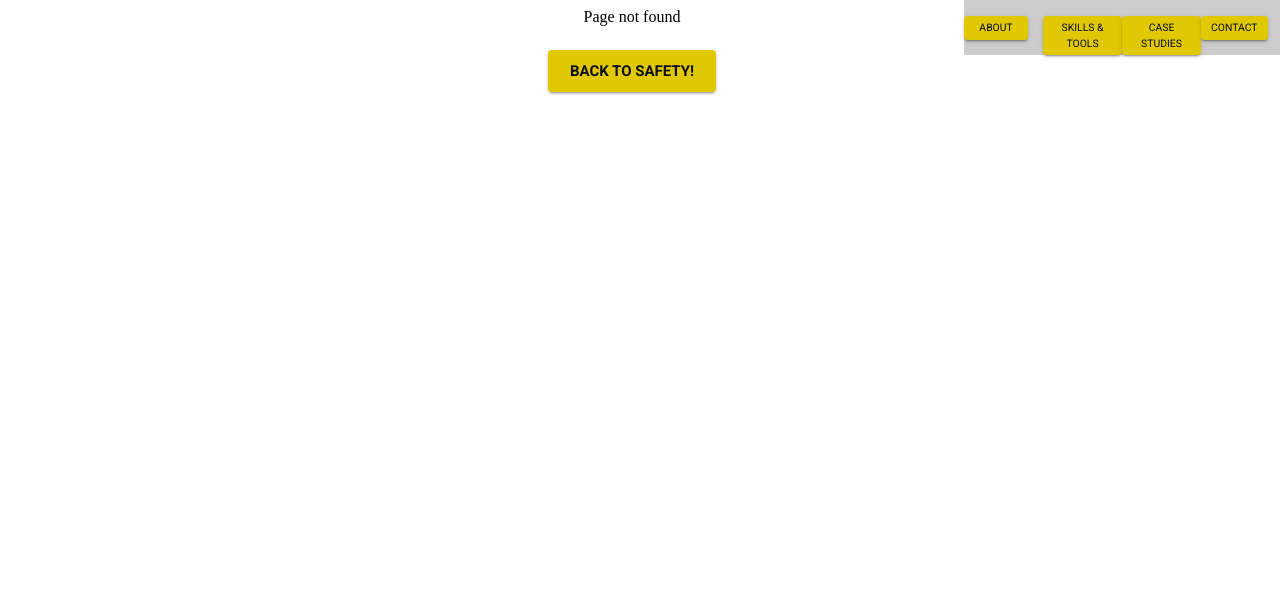
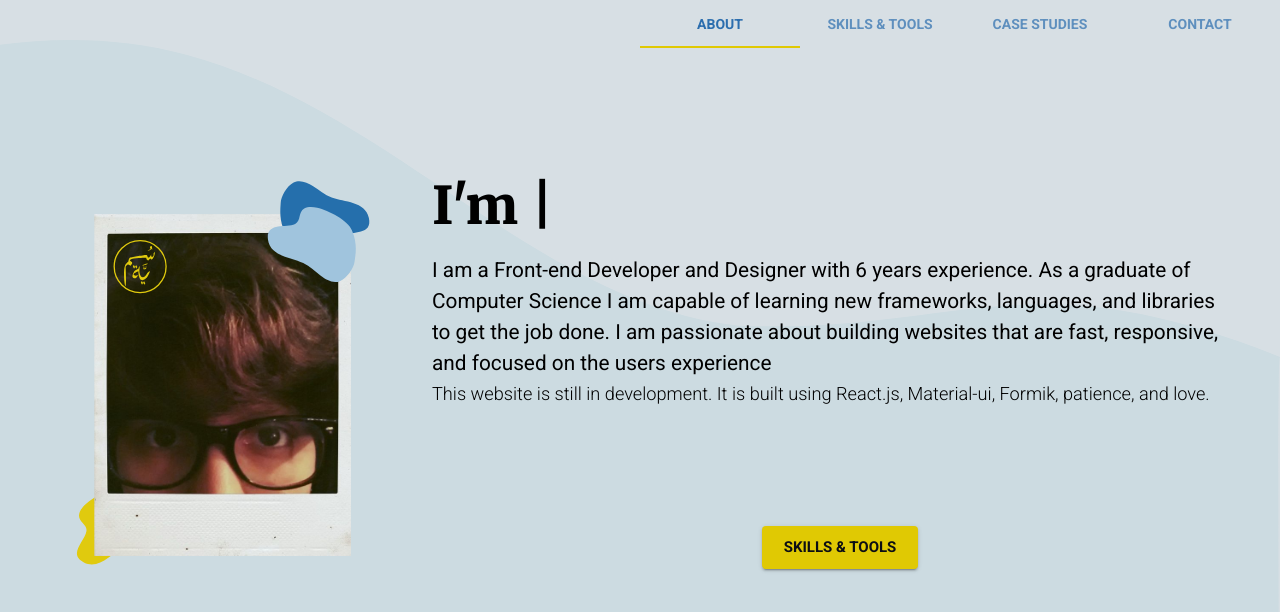
Before and after one commit to sumayahalmohanna/portfolioReactApp, a React (Create React App) app: page /portfolioReactApp/home/about in a window 1280 px wide. Before the commit this address had no page. Shown: the top 612 px of the page. Built offline with nearby package versions, Linux system fonts and the light colour scheme.

Commit message:
Finaly got it all working.. urls, tabs, and call to action nav buttons all work.

```diff
--- a/src/App.js
+++ b/src/App.js
@@ -1,28 +1,23 @@
 import React from 'react';
-import About from './components/About/About';
-import Skills from './components/Skills/Skills';
-import CaseStudies from './components/CaseStudies/CaseStudies';
-import Contact from './components/Contact/Contact';
-import FixedNav from './components/FixedNav';
+import Home from './components/Home';
 import FoFPage from './components/FoFPage';
 
-import {Route, Switch} from 'react-router-dom';
+import {Route, Switch, Redirect, withRouter} from 'react-router-dom';
 
 
-export default function App(){
+function App(){
   return (
     <>
     <Switch>
-      <Route exact path="/"  component={About} />
-      <Route exact path="/Skills"  component={Skills} />
-      <Route exact path="/CaseStudies"  component={CaseStudies} />
-      <Route exact path="/Contact"  component={Contact} />
-      <Route component={FoFPage} />
+      <Redirect exact from="/"  to="/home/about" />
+      <Route exact path="/home/:page?"  render={props => <Home {...props} />} />
+      <Route render={props => <FoFPage {...props} />} />
     </Switch>
-    <FixedNav />
     </>
   );
-}
+};
+
+export default withRouter(App);
 
 
 /*
--- a/src/components/About/About.js
+++ b/src/components/About.js
@@ -4,10 +4,10 @@ import Typography from '@material-ui/core/Typography';
 import Grid from '@material-ui/core/Grid';
 import Typewriter from 'typewriter-effect';
 import { makeStyles } from '@material-ui/core/styles';
-import { Link, withRouter } from 'react-router-dom';
+import { withRouter } from 'react-router-dom';
 
-import ProfilePicture from '../../assets/images/profilePic.svg';
-import BackgroundImage from '../../assets/images/touchOfBlueHills.svg';
+import ProfilePicture from '../assets/images/profilePic.svg';
+import BackgroundImage from '../assets/images/touchOfBlueHills.svg';
 
 const useStyles = makeStyles((theme) => ({
   root:{
@@ -76,16 +76,16 @@ function About(){
                      websites that are fast, responsive, and focused on the users experience
                   </Typography>
                   <Typography className={classes.textBody} variant="body2">This website is still in development.
-                    It will break on page reload and navigating using URL's. This is a simple demo for now.
+                    It is built using React.js, Material-ui, Formik, patience, and love.
                   </Typography>
                 </Grid>
             </Grid>
             <Grid item xs={12}>
               <Grid item container className={classes.spacer}></Grid>
               <Grid container justify='center'>
-                <Link to="/Skills"><Button size="large" variant="contained" color="primary">
+                 <Button href="/portfolioReactApp/home/skills" size="large" variant="contained" color="primary">
                    Skills & Tools
-                 </Button></Link>
+                 </Button>
               </Grid>
             </Grid>
           </Grid>
--- a/src/components/CaseStudies/CaseStudies.js
+++ b/src/components/CaseStudies.js
@@ -3,7 +3,7 @@ import Grid from '@material-ui/core/Grid';
 import Button from '@material-ui/core/Button';
 import Typography from '@material-ui/core/Typography';
 import { makeStyles } from '@material-ui/core/styles';
-import { Link, withRouter } from 'react-router-dom';
+import { withRouter } from 'react-router-dom';
 
 const useStyles = makeStyles((theme) => ({
   root:{
@@ -35,7 +35,7 @@ function CaseStudies() {
               <Grid item container justify='center'>
                 <img alt="Profile."
                   className={classes.profileImg}
-                  src={require("../../assets/images/placeHolder.svg" )}
+                  src={require("../assets/images/placeHolder.svg" )}
                 />
               </Grid>
           </Grid>
@@ -56,11 +56,9 @@ function CaseStudies() {
 
         <Grid item xs={12}>
           <Grid item container justify='center'>
-            <Link to="/Contact">
-            <Button size="large" variant="contained" color="primary">
+            <Button  href="/portfolioReactApp/home/contact" size="large" variant="contained" color="primary">
                Let's talk!
              </Button>
-            </Link>
           </Grid>
         </Grid>
       </Grid>
--- a/src/components/FoFPage.js
+++ b/src/components/FoFPage.js
@@ -3,7 +3,7 @@ import Button from '@material-ui/core/Button';
 import Grid from '@material-ui/core/Grid';
 import { Link, withRouter } from 'react-router-dom';
 
-const FoFPage = (props) => {
+function FoFPage() {
   return (
       <Grid item xs container alignContent='center' justify='center' spacing={2}>
         <p>Page not found</p>
--- a/src/components/Skills/Skills.js
+++ b/src/components/Skills.js
@@ -3,9 +3,8 @@ import Grid from '@material-ui/core/Grid';
 import Button from '@material-ui/core/Button';
 import Typography from '@material-ui/core/Typography';
 import { makeStyles } from '@material-ui/core/styles';
-import { Link, withRouter } from 'react-router-dom';
+import { withRouter } from 'react-router-dom';
 
-//import bgImg from "../../assets/images/blob4.svg";
 
 const useStyles = makeStyles((theme) => ({
   root:{
@@ -44,7 +43,6 @@ const useStyles = makeStyles((theme) => ({
   },
   listWidth: {
     maxWidth: '600px',
-    //backgroundImage: 'url('+ bgImg+ ')',
   },
 }));
 
@@ -62,7 +60,7 @@ const classes = useStyles();
               <Grid item container justify='center'>
                 <img alt="Profile."
                   className={classes.profileImg}
-                  src={require("../../assets/images/placeHolder.svg" )}
+                  src={require("../assets/images/placeHolder.svg" )}
                 />
               </Grid>
           </Grid>
@@ -121,7 +119,7 @@ const classes = useStyles();
               <Grid item container justify='center'>
                 <img alt="Profile."
                   className={classes.profileImg}
-                  src={require("../../assets/images/placeHolder.svg" )}
+                  src={require("../assets/images/placeHolder.svg" )}
                 />
               </Grid>
           </Grid>
@@ -162,18 +160,16 @@ const classes = useStyles();
         </Grid>
         <Grid item xs={12}>
           <Grid item container justify='center'>
-            <Link to="/CaseStudies">
-            <Button size="large" variant="contained" color="primary">
+            <Button  href="/portfolioReactApp/home/caseStudies" size="large" variant="contained" color="primary">
                My process
              </Button>
-            </Link>
           </Grid>
         </Grid>
         <Grid item container className={classes.spacer}></Grid>
       </Grid>
       <img alt="Background Graphic."
         className={classes.bgImg}
-        src={require("../../assets/images/touchOfBlueHills2.svg" )}
+        src={require("../assets/images/touchOfBlueHills2.svg" )}
       />
     </div>
   );
```
Also changed, not shown: src/components/Home.js (renamed from src/components/Layout/Home.js, +5 -5 lines), src/components/Contact.js (renamed from src/components/Contact/Contact.js), 13 other files (tests, documents, lock files or other folders).
